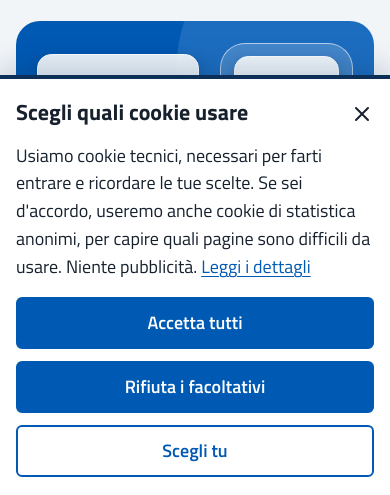
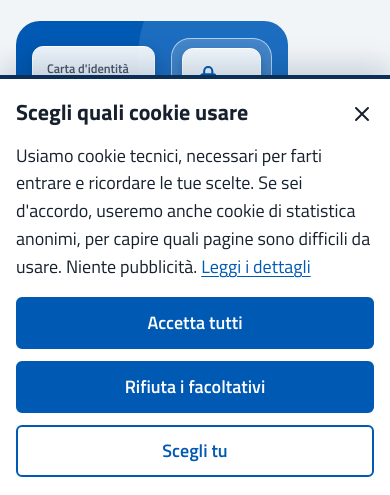
Before and after one commit to andreadesimone2006-cpu/in-regola, a plain HTML site: page accesso.html in a window 390 px wide. Shown: the part 347-842 px from the top of the page. Drawn offline with Linux system fonts and the light colour scheme.

Commit message:
Accesso: illustrazione più piccola sul telefono
Sul telefono è larga al massimo 17rem, come su computer: circa 200 px
di altezza invece di 270, così "Prima di cominciare" resta sul primo
schermo. Versione dei file ?v=12.

Co-Authored-By: Claude Opus 5.5 <noreply@anthropic.com>

```diff
--- a/accesso.html
+++ b/accesso.html
@@ -7,13 +7,13 @@
 <meta name="description" content="Entra nella tua area con SPID o con la Carta d'identità elettronica. Progetto didattico, accesso simulato.">
 <meta name="robots" content="noindex, nofollow">
 <meta name="theme-color" content="#0b2f57">
-<link rel="icon" href="favicon.svg?v=11" type="image/svg+xml">
+<link rel="icon" href="favicon.svg?v=12" type="image/svg+xml">
 <link rel="preload" href="assets/fonts/titillium-web-400.woff2" as="font" type="font/woff2" crossorigin>
-<link rel="stylesheet" href="assets/style.css?v=11">
+<link rel="stylesheet" href="assets/style.css?v=12">
 </head>
 <body data-pagina="accesso">
 <div id="testata"></div>
-<script src="assets/app.js?v=11"></script>
+<script src="assets/app.js?v=12"></script>
 
 <main id="contenuto" tabindex="-1">
   <div class="contenitore stretto pila">
--- a/assets/style.css
+++ b/assets/style.css
@@ -385,7 +385,7 @@ tr:last-child td { border-bottom: 0; }
   .home-apertura { display: contents; }
   .illu-home { order: 1; }
   .home-griglia ~ * { order: 2; }
-  .illu-accesso { margin-top: 1.5rem; }
+  .illu-accesso { margin-top: 1.5rem; max-width: 17rem; }
 }
 
 @media (min-width: 48rem) {
```
Also changed, not shown: cruscotto.html (+3 -3 lines), index.html (+3 -3 lines), privacy.html (+3 -3 lines), punti.html (+3 -3 lines), veicolo.html (+3 -3 lines).
